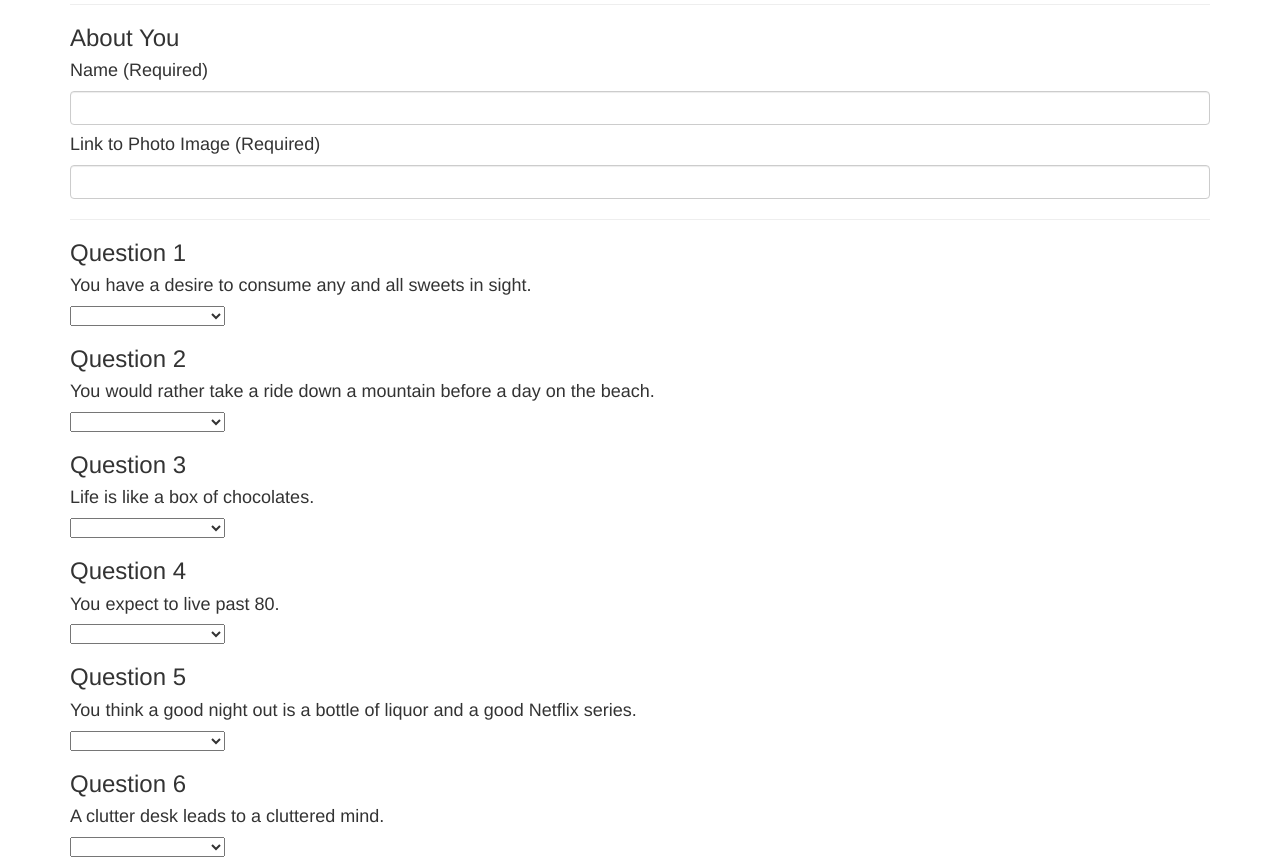
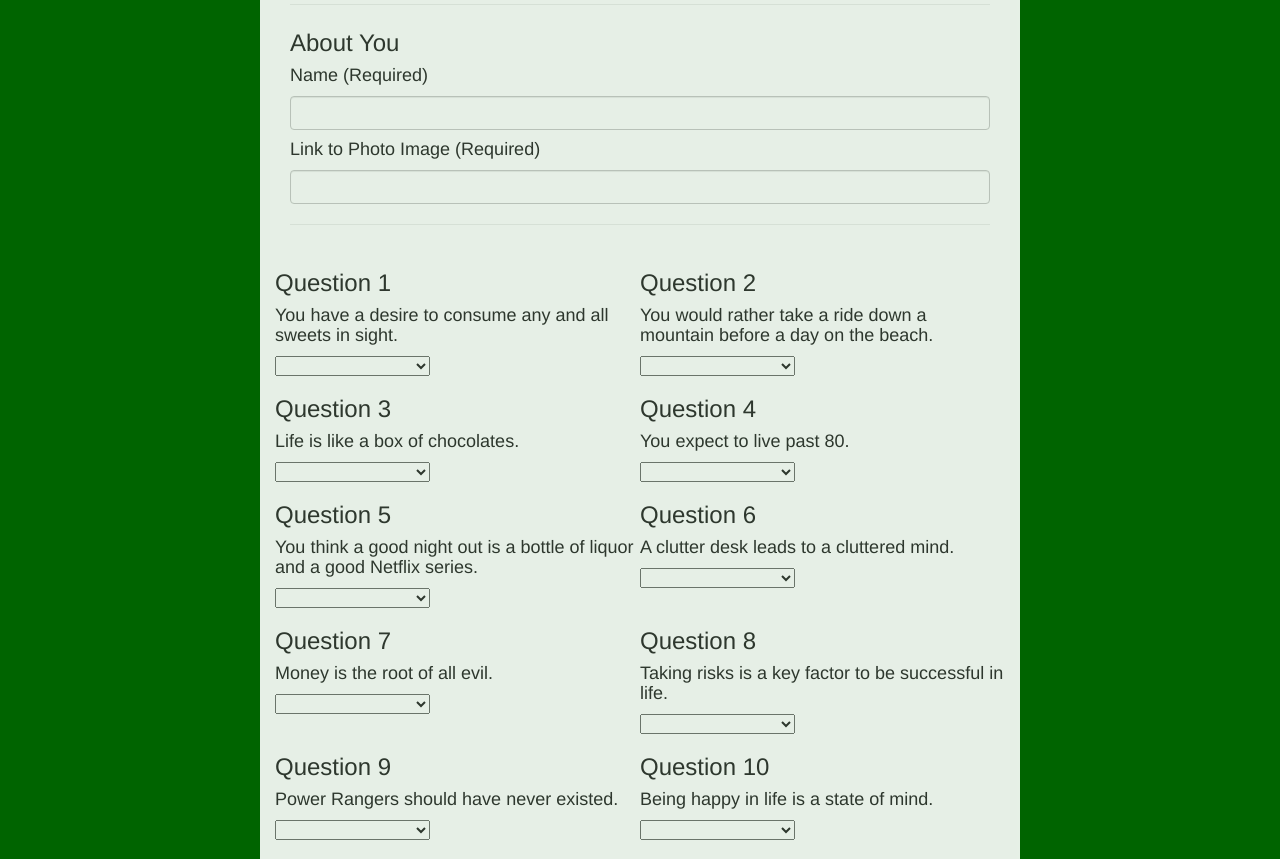
Before and after one commit to 901david/FriendFinder, a website: page app/public/survey.html in a window 1280 px wide. Shown: the part 76-935 px from the top of the page. Drawn offline with nearby package versions, Linux system fonts and the light colour scheme.

Commit message:
changed background color on both pages, restructure questions to be side by side, moved position of modal to more logical, cleaned up a few other small errors

```diff
--- a/app/public/survey.html
+++ b/app/public/survey.html
@@ -12,6 +12,8 @@
 </head>
 <body>
   <div class="container">
+    <div class="col-xs-8 col-xs-offset-2 col-sm-8 col-sm-offset-2 col-md-8 col-md-offset-2 col-lg-8 col-lg-offset-2" id="surveyBackground">
+    <div class="col-xs-12 col-sm-12 col-md-12 col-lg-12">
     <h1>Survey Questions</h1>
     <hr>
     <h3>About You</h3>
@@ -20,6 +22,8 @@
     <h4>Link to Photo Image (Required)</h4>
     <input type="text" name="" id="photo" class="form-control" required >
     <hr>
+    </div>
+    <div class="col-xs-6 col-sm-6 col-md-6 col-lg-6 padFix left">
     <h3>Question 1</h3>
     <h4>You have a desire to consume any and all sweets in sight.</h4>
     <select data-placeholder="" class="chosen-select" id="q1">
@@ -30,7 +34,8 @@
       <option value="4">4</option>
       <option value="5">5 (Strongly Agree)</option>
     </select>
-
+  </div>
+  <div class="col-xs-6 col-sm-6 col-md-6 col-lg-6 padFix left">
     <h3>Question 2</h3>
     <h4>You would rather take a ride down a mountain  before a day on the beach.</h4>
     <select data-placeholder="" class="chosen-select" id="q2">
@@ -41,7 +46,8 @@
       <option value="4">4</option>
       <option value="5">5 (Strongly Agree)</option>
     </select>
-
+  </div>
+  <div class="col-xs-6 col-sm-6 col-md-6 col-lg-6 padFix clear left">
     <h3>Question 3</h3>
     <h4>Life is like a box of chocolates.</h4>
     <select data-placeholder="" class="chosen-select" id="q3">
@@ -52,7 +58,8 @@
       <option value="4">4</option>
       <option value="5">5 (Strongly Agree)</option>
     </select>
-
+  </div>
+  <div class="col-xs-6 col-sm-6 col-md-6 col-lg-6 padFix left">
     <h3>Question 4</h3>
     <h4>You expect to live past 80.</h4>
     <select data-placeholder="" class="chosen-select" id="q4">
@@ -63,7 +70,8 @@
       <option value="4">4</option>
       <option value="5">5 (Strongly Agree)</option>
     </select>
-
+  </div>
+  <div class="col-xs-6 col-sm-6 col-md-6 col-lg-6 padFix clear left">
     <h3>Question 5</h3>
     <h4>You think a good night out is a bottle of liquor and a good Netflix series.</h4>
     <select data-placeholder="" class="chosen-select" id="q5">
@@ -74,7 +82,8 @@
       <option value="4">4</option>
       <option value="5">5 (Strongly Agree)</option>
     </select>
-
+  </div>
+  <div class="col-xs-6 col-sm-6 col-md-6 col-lg-6 padFix left">
     <h3>Question 6</h3>
     <h4>A clutter desk leads to a cluttered mind.</h4>
     <select data-placeholder="" class="chosen-select" id="q6">
@@ -85,7 +94,8 @@
       <option value="4">4</option>
       <option value="5">5 (Strongly Agree)</option>
     </select>
-
+  </div>
+  <div class="col-xs-6 col-sm-6 col-md-6 col-lg-6 padFix clear left">
     <h3>Question 7</h3>
     <h4>Money is the root of all evil.</h4>
     <select data-placeholder="" class="chosen-select" id="q7">
@@ -96,7 +106,8 @@
       <option value="4">4</option>
       <option value="5">5 (Strongly Agree)</option>
     </select>
-
+  </div>
+  <div class="col-xs-6 col-sm-6 col-md-6 col-lg-6 padFix left">
     <h3>Question 8</h3>
     <h4>Taking risks is a key factor to be successful in life.</h4>
     <select data-placeholder="" class="chosen-select" id="q8">
@@ -107,7 +118,8 @@
       <option value="4">4</option>
       <option value="5">5 (Strongly Agree)</option>
     </select>
-
+  </div>
+  <div class="col-xs-6 col-sm-6 col-md-6 col-lg-6 padFix clear left">
     <h3>Question 9</h3>
     <h4>Power Rangers should have never existed.</h4>
     <select data-placeholder="" class="chosen-select" id="q9">
@@ -118,7 +130,8 @@
       <option value="4">4</option>
       <option value="5">5 (Strongly Agree)</option>
     </select>
-
+  </div>
+  <div class="col-xs-6 col-sm-6 col-md-6 col-lg-6 padFix left">
     <h3>Question 10</h3>
     <h4>Being happy in life is a state of mind.</h4>
     <select data-placeholder="" class="chosen-select" id="q10">
@@ -129,14 +142,15 @@
       <option value="4">4</option>
       <option value="5">5 (Strongly Agree)</option>
     </select>
-    <br/><br/>
+  </div>
+
+    <div class="col-xs-12 col-sm-12 col-md-12 col-lg-12" id="submitDiv">
     <button type="submit" class="btn btn-primary btn-lg btn-block" id="submit"><span class="fa fa-check-circle" aria-hidden="true"></span>
  Submit</button>
-
 		<hr>
-    <br/><br/>
     <a href="/api/friends">API Friends List</a><span> | </span>
     <a href="https://github.com/901david/FriendFinder" alt="Github Repo">GitHub Repo</a>
+    </div>
     <!-- Modal for match up -->
     <div id="showOverOrNot" class="displayNone">
       <div id='overlay'></div>
@@ -152,5 +166,6 @@
       </div>
     </div>
   </div>
+  </div>
 </body>
 </html>
--- a/app/static/style.css
+++ b/app/static/style.css
@@ -10,8 +10,29 @@
   font-style: italic;
   margin-left: 18%;
 }
+.padFix {
+  padding: 0;
+}
+.clear {
+  clear:both;
+}
+.left {
+  float:left;
+}
+#submitDiv {
+  margin-top: 3%;
+  margin-bottom: 3%;
+}
 #surveyButton {
   margin-left: 18%;
+}
+body {
+  background-color: darkgreen;
+}
+#surveyBackground {
+  background-color: white;
+  opacity:0.9;
+  margin-bottom: 5%;
 }
 .displayBlock {
 	display: block;
@@ -19,6 +40,7 @@
 .displayNone {
 	display: none;
 }
+
 #overlay {
   position: fixed;
   top: 0;
@@ -35,13 +57,20 @@
   top:82%;
   z-index: 9999;
 }
+hr {
+  height:5px;
+}
 #modal {
   position:absolute;
-  left:39%;
-  top:19%;
+  left:19%;
+  top:52%;
   background:white;
   border-radius:14px;
   padding:8px;
   width:450px;
   height:250px;
 }
+.jumbotron {
+  margin-top: 1%;
+  opacity: 0.9;
+}
```
Also changed, not shown: app/data/friends.js (+5 -4 lines), app/public/home.html (+5 -3 lines).
